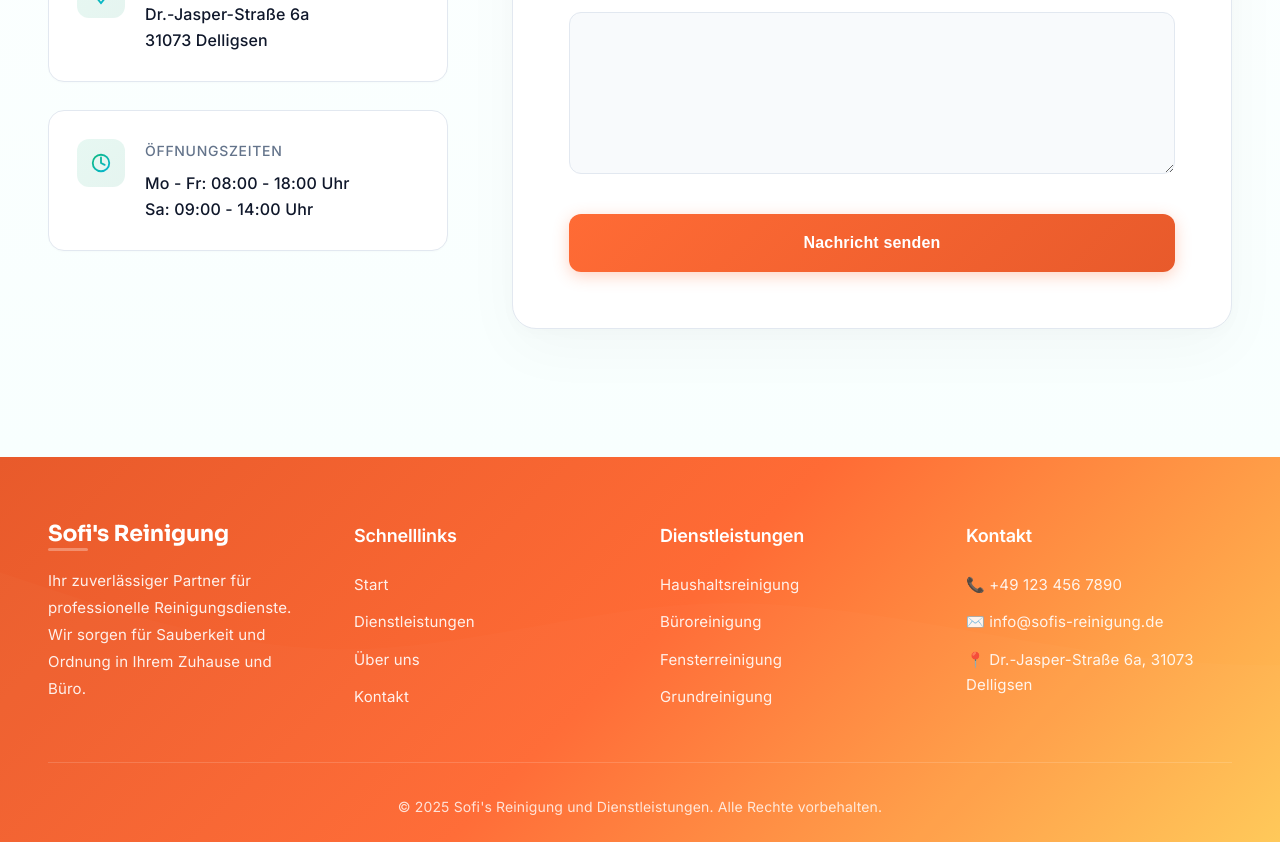
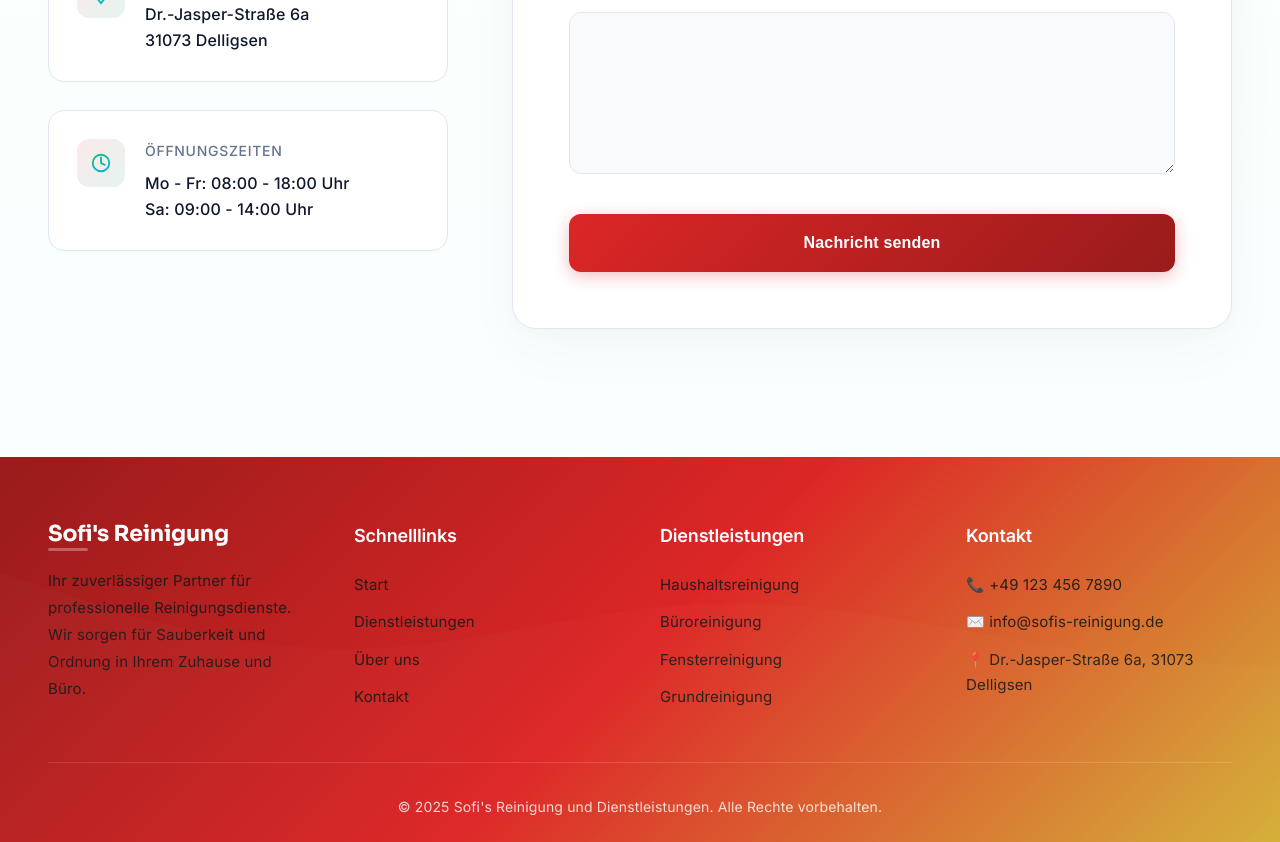
Before and after one commit to ecoezer/sofisreinigungunddienstleistun, a React (Vite) app: page / in a window 1280 px wide. Shown: the part 4820-5662 px from the top of the page. Built offline with nearby package versions, Linux system fonts and the light colour scheme.

Commit message:
Updated index.css

```diff
--- a/src/App.css
+++ b/src/App.css
@@ -29,7 +29,7 @@ h2 {
   font-size: 2.5rem;
   margin-bottom: 1rem;
   text-align: center;
-  color: #1e4d8b;
+  color: #1a1a1a;
 }
 
 @media (max-width: 968px) {
--- a/src/components/Contact.css
+++ b/src/components/Contact.css
@@ -12,11 +12,11 @@
   left: 0;
   right: 0;
   height: 1px;
-  background: linear-gradient(90deg, transparent, rgba(16, 185, 129, 0.2), transparent);
+  background: linear-gradient(90deg, transparent, rgba(220, 38, 38, 0.2), transparent);
 }
 
 .contact h2 {
-  background: linear-gradient(135deg, #a855f7 0%, #ec4899 50%, #ff6b35 100%);
+  background: linear-gradient(135deg, #d4af37 0%, #dc2626 50%, #dc2626 100%);
   -webkit-background-clip: text;
   -webkit-text-fill-color: transparent;
   background-clip: text;
@@ -70,8 +70,8 @@
 }
 
 .info-item:hover {
-  border-color: rgba(16, 185, 129, 0.3);
-  box-shadow: 0 8px 24px rgba(16, 185, 129, 0.08);
+  border-color: rgba(220, 38, 38, 0.3);
+  box-shadow: 0 8px 24px rgba(220, 38, 38, 0.08);
   transform: translateY(-2px);
 }
 
@@ -81,7 +81,7 @@
   display: flex;
   align-items: center;
   justify-content: center;
-  background: linear-gradient(135deg, rgba(16, 185, 129, 0.1) 0%, rgba(5, 150, 105, 0.1) 100%);
+  background: linear-gradient(135deg, rgba(220, 38, 38, 0.1) 0%, rgba(5, 150, 105, 0.1) 100%);
   border-radius: 12px;
   flex-shrink: 0;
 }
@@ -177,7 +177,7 @@
   outline: none;
   border-color: var(--primary);
   background: white;
-  box-shadow: 0 0 0 3px rgba(16, 185, 129, 0.08);
+  box-shadow: 0 0 0 3px rgba(220, 38, 38, 0.08);
 }
 
 .form-group:focus-within label {
@@ -212,7 +212,7 @@
   transition: all 0.3s cubic-bezier(0.4, 0, 0.2, 1);
   margin-top: 1rem;
   letter-spacing: 0.01em;
-  box-shadow: 0 4px 16px rgba(255, 107, 53, 0.3);
+  box-shadow: 0 4px 16px rgba(220, 38, 38, 0.3);
   position: relative;
   overflow: hidden;
 }
@@ -230,7 +230,7 @@
 
 .submit-button:hover {
   transform: translateY(-2px);
-  box-shadow: 0 8px 28px rgba(255, 107, 53, 0.4);
+  box-shadow: 0 8px 28px rgba(220, 38, 38, 0.4);
 }
 
 .submit-button:hover::before {
@@ -239,7 +239,7 @@
 
 .submit-button:active {
   transform: translateY(0);
-  box-shadow: 0 4px 16px rgba(255, 107, 53, 0.3);
+  box-shadow: 0 4px 16px rgba(220, 38, 38, 0.3);
 }
 
 .success-message {
@@ -264,7 +264,7 @@
   font-weight: bold;
   margin-bottom: 2rem;
   animation: successPulse 0.6s cubic-bezier(0.4, 0, 0.2, 1);
-  box-shadow: 0 12px 32px rgba(255, 107, 53, 0.3);
+  box-shadow: 0 12px 32px rgba(220, 38, 38, 0.3);
   position: relative;
 }
 
@@ -273,7 +273,7 @@
   position: absolute;
   inset: -8px;
   border-radius: 50%;
-  border: 2px solid rgba(255, 107, 53, 0.25);
+  border: 2px solid rgba(220, 38, 38, 0.25);
   animation: ripple 0.8s ease-out;
 }
 
--- a/src/components/FloatingActionButton.css
+++ b/src/components/FloatingActionButton.css
@@ -7,7 +7,7 @@
   border-radius: 50%;
   background: linear-gradient(135deg, var(--primary) 0%, var(--accent) 100%);
   border: none;
-  box-shadow: 0 8px 24px rgba(16, 185, 129, 0.4);
+  box-shadow: 0 8px 24px rgba(220, 38, 38, 0.4);
   cursor: pointer;
   display: flex;
   align-items: center;
@@ -18,7 +18,7 @@
 
 .fab-main:hover {
   transform: scale(1.1);
-  box-shadow: 0 12px 32px rgba(16, 185, 129, 0.5);
+  box-shadow: 0 12px 32px rgba(220, 38, 38, 0.5);
 }
 
 .fab-main.open {
@@ -77,7 +77,7 @@
   background: linear-gradient(135deg, var(--primary) 0%, var(--accent) 100%);
   border-color: var(--primary);
   transform: scale(1.1);
-  box-shadow: 0 6px 16px rgba(16, 185, 129, 0.3);
+  box-shadow: 0 6px 16px rgba(220, 38, 38, 0.3);
 }
 
 .fab-action:hover svg path {
--- a/src/components/Footer.css
+++ b/src/components/Footer.css
@@ -58,7 +58,7 @@
 
 .footer-section p {
   line-height: 1.8;
-  color: rgba(255, 255, 255, 0.9);
+  color: rgba(26, 26, 26, 0.9);
   font-size: 0.9375rem;
 }
 
@@ -68,7 +68,7 @@
 
 .footer-section ul li {
   margin-bottom: 0.75rem;
-  color: rgba(255, 255, 255, 0.9);
+  color: rgba(26, 26, 26, 0.9);
   font-size: 0.9375rem;
   transition: transform 0.2s ease;
 }
@@ -78,7 +78,7 @@
 }
 
 .footer-section ul li a {
-  color: rgba(255, 255, 255, 0.9);
+  color: rgba(26, 26, 26, 0.9);
   text-decoration: none;
   transition: all 0.2s ease;
   position: relative;
--- a/src/components/Header.css
+++ b/src/components/Header.css
@@ -22,7 +22,7 @@
 .logo h1 {
   font-size: 1.5rem;
   font-weight: 700;
-  background: linear-gradient(135deg, #ff6b35 0%, #ec4899 50%, #a855f7 100%);
+  background: linear-gradient(135deg, #dc2626 0%, #dc2626 50%, #d4af37 100%);
   -webkit-background-clip: text;
   -webkit-text-fill-color: transparent;
   background-clip: text;
@@ -80,7 +80,7 @@
 
 .nav button:hover {
   color: var(--primary);
-  background: rgba(255, 107, 53, 0.08);
+  background: rgba(220, 38, 38, 0.08);
   transform: translateY(-1px);
 }
 
--- a/src/components/Hero.css
+++ b/src/components/Hero.css
@@ -4,7 +4,7 @@
   display: flex;
   align-items: center;
   justify-content: flex-start;
-  background: linear-gradient(135deg, #fff5f0 0%, #ffe8f5 30%, #e8f3ff 60%, #fff4e6 100%);
+  background: linear-gradient(135deg, #f5f5f5 0%, #f5f5f5 30%, #f5f5f5 60%, #f5f5f5 100%);
   padding: 0;
   overflow: hidden;
 }
@@ -29,7 +29,7 @@
   left: 0;
   right: 0;
   bottom: 0;
-  background: radial-gradient(circle at 30% 50%, rgba(255, 255, 255, 0.9) 0%, rgba(255, 255, 255, 0.5) 40%, transparent 80%);
+  background: radial-gradient(circle at 30% 50%, rgba(26, 26, 26, 0.9) 0%, rgba(26, 26, 26, 0.7) 40%, transparent 80%);
   z-index: 1;
 }
 
@@ -58,7 +58,7 @@
   font-size: 3.5rem;
   margin-bottom: 1.5rem;
   font-weight: 800;
-  background: linear-gradient(135deg, #ff6b35 0%, #ec4899 40%, #a855f7 70%, #3b82f6 100%);
+  background: linear-gradient(135deg, #dc2626 0%, #dc2626 40%, #d4af37 70%, #1a1a1a 100%);
   -webkit-background-clip: text;
   -webkit-text-fill-color: transparent;
   background-clip: text;
@@ -98,7 +98,7 @@
   transition: all 0.3s cubic-bezier(0.4, 0, 0.2, 1);
   animation: fadeInUp 1.2s cubic-bezier(0.4, 0, 0.2, 1);
   letter-spacing: 0.02em;
-  box-shadow: 0 4px 14px rgba(255, 107, 53, 0.35);
+  box-shadow: 0 4px 14px rgba(220, 38, 38, 0.35);
   position: relative;
   overflow: hidden;
 }
@@ -116,7 +116,7 @@
 
 .cta-button:hover {
   transform: translateY(-3px);
-  box-shadow: 0 8px 24px rgba(255, 107, 53, 0.45);
+  box-shadow: 0 8px 24px rgba(220, 38, 38, 0.45);
 }
 
 .cta-button:hover::before {
@@ -125,7 +125,7 @@
 
 .cta-button:active {
   transform: translateY(-1px);
-  box-shadow: 0 4px 14px rgba(255, 107, 53, 0.35);
+  box-shadow: 0 4px 14px rgba(220, 38, 38, 0.35);
 }
 
 @keyframes fadeInUp {
--- a/src/components/Testimonials.css
+++ b/src/components/Testimonials.css
@@ -12,8 +12,8 @@
   left: 0;
   right: 0;
   bottom: 0;
-  background: radial-gradient(circle at 20% 50%, rgba(16, 185, 129, 0.03) 0%, transparent 50%),
-              radial-gradient(circle at 80% 50%, rgba(6, 182, 212, 0.03) 0%, transparent 50%);
+  background: radial-gradient(circle at 20% 50%, rgba(220, 38, 38, 0.03) 0%, transparent 50%),
+              radial-gradient(circle at 80% 50%, rgba(212, 175, 55, 0.03) 0%, transparent 50%);
   pointer-events: none;
 }
 
@@ -80,7 +80,7 @@
   transform: translateX(0) scale(1);
   pointer-events: auto;
   border-color: var(--primary);
-  box-shadow: 0 12px 48px rgba(16, 185, 129, 0.15);
+  box-shadow: 0 12px 48px rgba(220, 38, 38, 0.15);
   z-index: 2;
 }
 
@@ -103,7 +103,7 @@
   overflow: hidden;
   margin: 0 auto 1.5rem;
   border: 3px solid var(--primary);
-  box-shadow: 0 4px 12px rgba(16, 185, 129, 0.2);
+  box-shadow: 0 4px 12px rgba(220, 38, 38, 0.2);
 }
 
 .testimonial-image img {
@@ -184,7 +184,7 @@
   background: linear-gradient(135deg, var(--primary) 0%, var(--accent) 100%);
   color: white;
   transform: scale(1.1);
-  box-shadow: 0 4px 16px rgba(16, 185, 129, 0.3);
+  box-shadow: 0 4px 16px rgba(220, 38, 38, 0.3);
 }
 
 .carousel-button:active {
--- a/src/components/TrustBadges.css
+++ b/src/components/TrustBadges.css
@@ -32,13 +32,13 @@
 }
 
 .badge-icon svg {
-  filter: drop-shadow(0 2px 8px rgba(16, 185, 129, 0.2));
+  filter: drop-shadow(0 2px 8px rgba(220, 38, 38, 0.2));
   transition: all 0.3s ease;
 }
 
 .badge-item:hover .badge-icon svg {
   transform: scale(1.1) rotate(5deg);
-  filter: drop-shadow(0 4px 12px rgba(16, 185, 129, 0.3));
+  filter: drop-shadow(0 4px 12px rgba(220, 38, 38, 0.3));
 }
 
 .badge-item h3 {
--- a/src/index.css
+++ b/src/index.css
@@ -1,21 +1,21 @@
 
 :root {
-  --primary: #ff6b35;
-  --primary-dark: #e85a2b;
-  --primary-light: #ff8557;
-  --secondary: #f7931e;
-  --accent: #ffc857;
-  --purple: #a855f7;
-  --blue: #3b82f6;
-  --pink: #ec4899;
-  --green: #10b981;
-  --cyan: #06b6d4;
-  --text-primary: #1f2937;
-  --text-secondary: #6b7280;
+  --primary: #dc2626;
+  --primary-dark: #991b1b;
+  --primary-light: #ef4444;
+  --secondary: #d4af37;
+  --accent: #d4af37;
+  --purple: #d4af37;
+  --blue: #1a1a1a;
+  --pink: #dc2626;
+  --green: #dc2626;
+  --cyan: #d4af37;
+  --text-primary: #0a0a0a;
+  --text-secondary: #525252;
   --bg-primary: #ffffff;
-  --bg-secondary: #fff5f0;
-  --border: #ffe4d6;
-  --shadow: rgba(255, 107, 53, 0.15);
+  --bg-secondary: #f5f5f5;
+  --border: #e5e5e5;
+  --shadow: rgba(220, 38, 38, 0.15);
 }
 
 * {
```
Also changed, not shown: src/components/About.css (+18 -18 lines), src/components/Services.css (+11 -11 lines).
